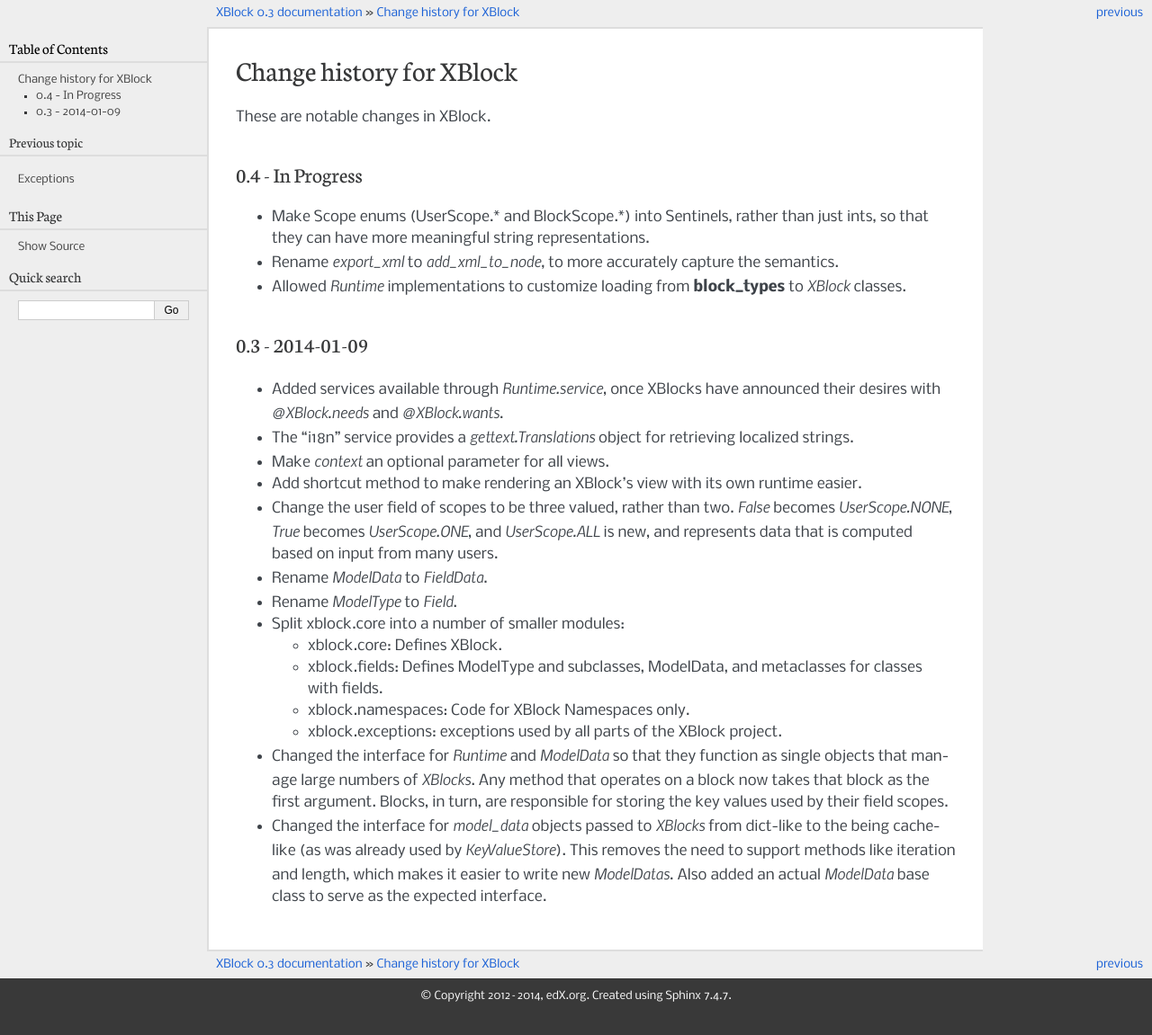
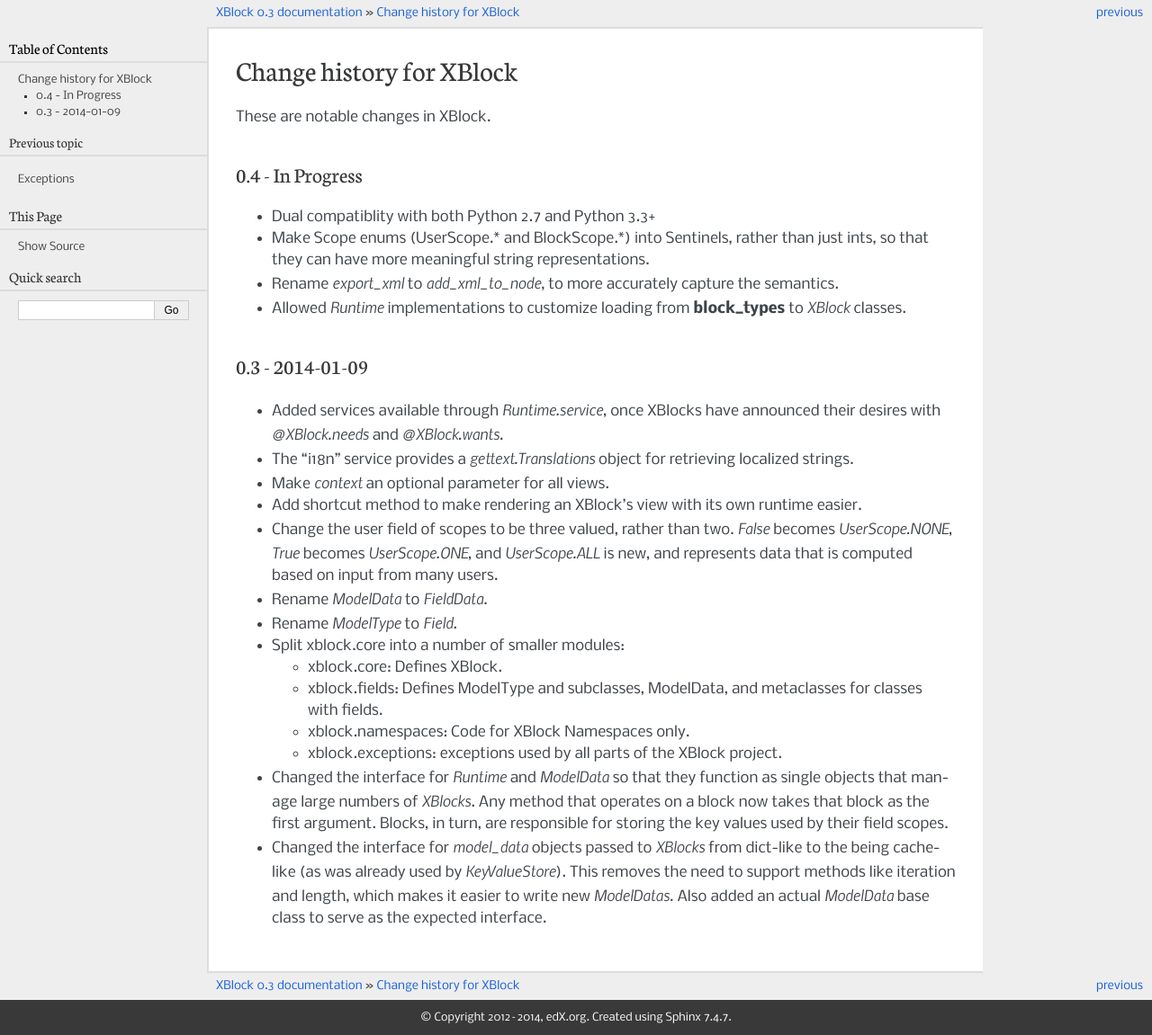
Before and after one commit to openedx/XBlock, a Sphinx documentation site: the page built from doc/changelog.rst, in a window 1280 px wide. Shown: the whole page at 90% size. Built offline with Sphinx 7.4.7, drawn with Linux system fonts in a browser that asks for light colours; before the commit the page ends 1127 px from its top, so only the background shows below that.

Commit message:
Update doc to indicate Python 3 compatibility

```diff
--- a/CHANGELOG.rst
+++ b/CHANGELOG.rst
@@ -6,6 +6,8 @@
 
 0.4 - In Progress
 -----------------
+
+* Dual compatiblity with both Python 2.7 and Python 3.3+
 
 * Make Scope enums (UserScope.* and BlockScope.*) into Sentinels, rather than just ints,
   so that they can have more meaningful string representations.
--- a/README.rst
+++ b/README.rst
@@ -42,7 +42,7 @@
 Installation
 ------------
 
-This code runs on Python 2.7.
+This code runs on Python 2.7 and Python 3.3+.
 
 1.  Get a local copy of this repo.
 
```
Also changed, not shown: doc/getting_started.rst (line endings or trailing spaces).
